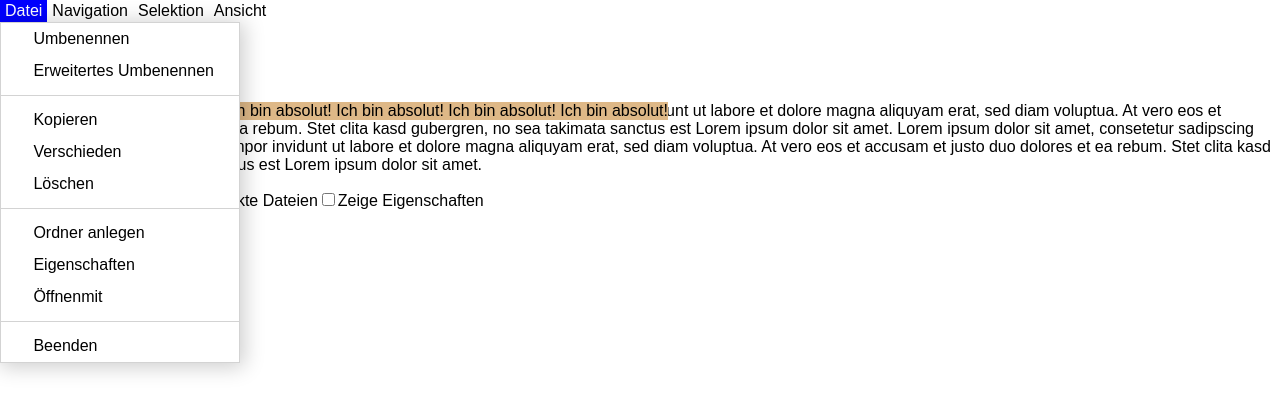
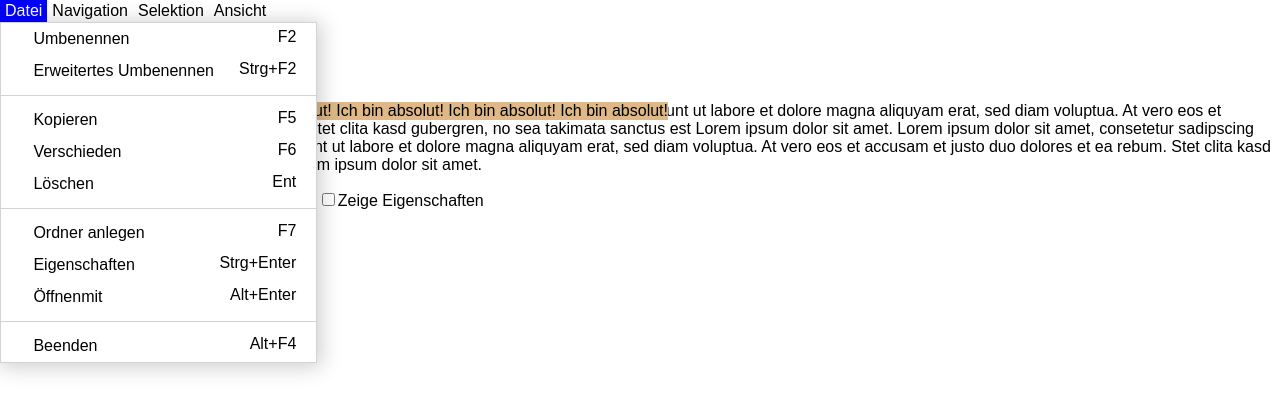
Before and after one commit to uriegel/menubar-react, a React (Create React App) app: page / in a window 1280 px wide. Both pictures are taken after a click on the item "Datei". Shown: the top 412 px of the page. Built offline with nearby package versions, Linux system fonts and the light colour scheme.

Commit message:
Shortcut display

```diff
--- a/src/App.tsx
+++ b/src/App.tsx
@@ -27,53 +27,66 @@ const App = () => {
 				name: "_Datei",
 				items: [{
 					name: "_Umbenennen",
-						type: MenuItemType.MenuItem
+					type: MenuItemType.MenuItem,
+					shortcut: "F2"
 				}, {
 					name: "Er_weitertes Umbenennen",
-						type: MenuItemType.MenuItem
+					type: MenuItemType.MenuItem,
+					shortcut: "Strg+F2"
 				}, { type: MenuItemType.Separator
 				}, {
 					name: "_Kopieren",
-						type: MenuItemType.MenuItem
+					type: MenuItemType.MenuItem,
+					shortcut: "F5"
 				}, {
 					name: "_Verschieden",
-						type: MenuItemType.MenuItem
+					type: MenuItemType.MenuItem,
+					shortcut: "F6"
 				}, {
 					name: "_Löschen",
-						type: MenuItemType.MenuItem
+					type: MenuItemType.MenuItem,
+					shortcut: "Ent"
 				}, { type: MenuItemType.Separator
 				}, {
 					name: "_Ordner anlegen",
-						type: MenuItemType.MenuItem
+					type: MenuItemType.MenuItem,
+					shortcut: "F7"
 				}, {
 					name: "_Eigenschaften",
-						type: MenuItemType.MenuItem
+					type: MenuItemType.MenuItem,
+					shortcut: "Strg+Enter"
 				}, {
 					name: "Öffnen_mit",
-						type: MenuItemType.MenuItem
+					type: MenuItemType.MenuItem,
+					shortcut: "Alt+Enter"
 				}, { type: MenuItemType.Separator
 				}, {
 					name: "_Beenden",
 					type: MenuItemType.MenuItem,
-						key: "END"
+					key: "END",
+					shortcut: "Alt+F4"
 				}]
 			}, {
 				name: "_Navigation",
 				items: [{
 					name: "_Favoriten",
-						type: MenuItemType.MenuItem
+					type: MenuItemType.MenuItem,
+					shortcut: "F1"
 				}, {
 					name: "_Gleichen Ordner öffnen",
-						type: MenuItemType.MenuItem
+					type: MenuItemType.MenuItem,
+					shortcut: "F9"
 				}]
 			}, {
 				name: "_Selektion",
 				items: [{
 					name: "_Alles",
-						type: MenuItemType.MenuItem
+					type: MenuItemType.MenuItem,
+					shortcut: "Num+"
 				}, {
 					name: "_Selektion entfernen",
-						type: MenuItemType.MenuItem
+					type: MenuItemType.MenuItem,
+					shortcut: "Num-"
 				}]
 			}, {
 				name: "_Ansicht",
@@ -81,14 +94,17 @@ const App = () => {
 					name: "_Versteckte Dateien",
 					checked: isHidden,
 					setChecked: setIsHidden,
-						type: MenuItemType.MenuCheckItem
+					type: MenuItemType.MenuCheckItem,
+					shortcut: "Strg+H"
 				}, {
 					name: "_Aktualisieren",
-						type: MenuItemType.MenuItem
+					type: MenuItemType.MenuItem,
+					shortcut: "Strg+R"
 				}, { type: MenuItemType.Separator
 				}, {
 					name: "_Vorschau",
-						type: MenuItemType.MenuItem
+					type: MenuItemType.MenuItem,
+					shortcut: "F3"
 				}, { type: MenuItemType.Separator
 				}, {
 					name: "Dunkles Thema",
@@ -99,11 +115,13 @@ const App = () => {
 					type: MenuItemType.MenuItem
 				}, {
 					name: "_Vollbild",
-						type: MenuItemType.MenuItem
+					type: MenuItemType.MenuItem,
+					shortcut: "F11"
 				}, { type: MenuItemType.Separator
 				}, {
 					name: "_Entwicklerwerkzeuge",
-						type: MenuItemType.MenuItem
+					type: MenuItemType.MenuItem,
+					shortcut: "F12"
 				}]
 			}]} />
 			<div>
--- a/src/component/SubMenuList.css
+++ b/src/component/SubMenuList.css
@@ -32,3 +32,8 @@
 .mbr--submenu-item-container.checked .mbr--submenu-item-check {
     opacity: 1;
 }
+
+.mbr--spacer {
+    flex-grow: 1;
+    min-width: 20px;
+}
--- a/src/component/SubMenuList.tsx
+++ b/src/component/SubMenuList.tsx
@@ -91,6 +91,8 @@ export const SubMenuList = ({items}: SubMenuListProps) => {
                     <div className='mbr--submenu-item-content'>
                         <span className='mbr--submenu-item-check'>✓</span>
                         <MenuItem name={item.name ?? ""} isAccelerated={false} />
+                        <span className='mbr--spacer'></span>
+                        <span className='mbr--shortcut'>{item.shortcut}</span>
                     </div>
                 </div>)
                 : (<Separator key={itemIndex} />)
--- a/src/component/index.tsx
+++ b/src/component/index.tsx
@@ -16,6 +16,7 @@ interface MenuClickItemProps {
     name?: string
     type: MenuItemType.MenuItem
     key?: string
+    shortcut?: string
 }
 
 interface MenuCheckItemProps{
@@ -23,6 +24,7 @@ interface MenuCheckItemProps{
     type: MenuItemType.MenuCheckItem
     checked: boolean
     setChecked: (val: boolean)=>void
+    shortcut?: string
 }
 
 export type MenuItemProps = MenuClickItemProps | MenuCheckItemProps | SeparatorProps
```
Lines whose indentation alone changed are shown as unchanged.
